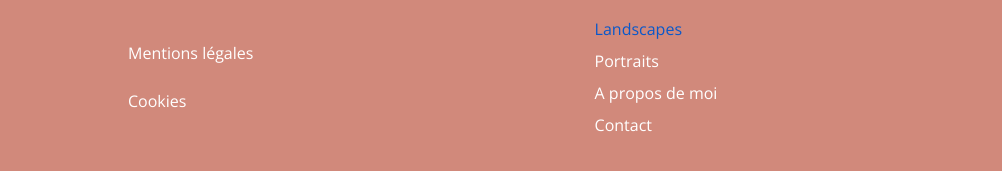
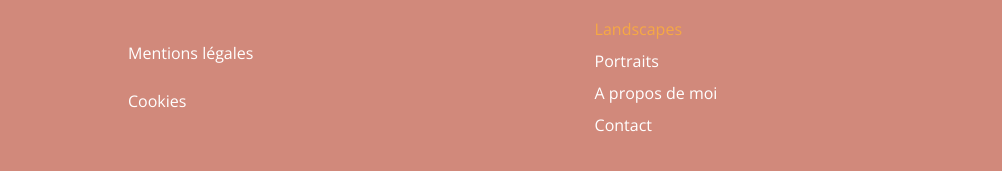
Before and after one commit to vivianecaptin/arietteD, a plain HTML site: page index.html in a window 1280 px wide. In both pictures the pointer is over the link 638 px from the left and 5472 px from the top of the page. Shown: the part 5444-5615 px from the top of the page, 0-1002 px from the left. Drawn offline with nearby package versions, Linux system fonts and the light colour scheme.

Commit message:
hover a footer

```diff
--- a/assets/css/style.css
+++ b/assets/css/style.css
@@ -477,6 +477,10 @@ li a {
     color: #fff;
     text-decoration: none;
 }
+li a:hover {
+    color: #F6A844;
+    text-decoration: none;
+}
 
 .flex-right{
     grid-column: 3/4;
```
